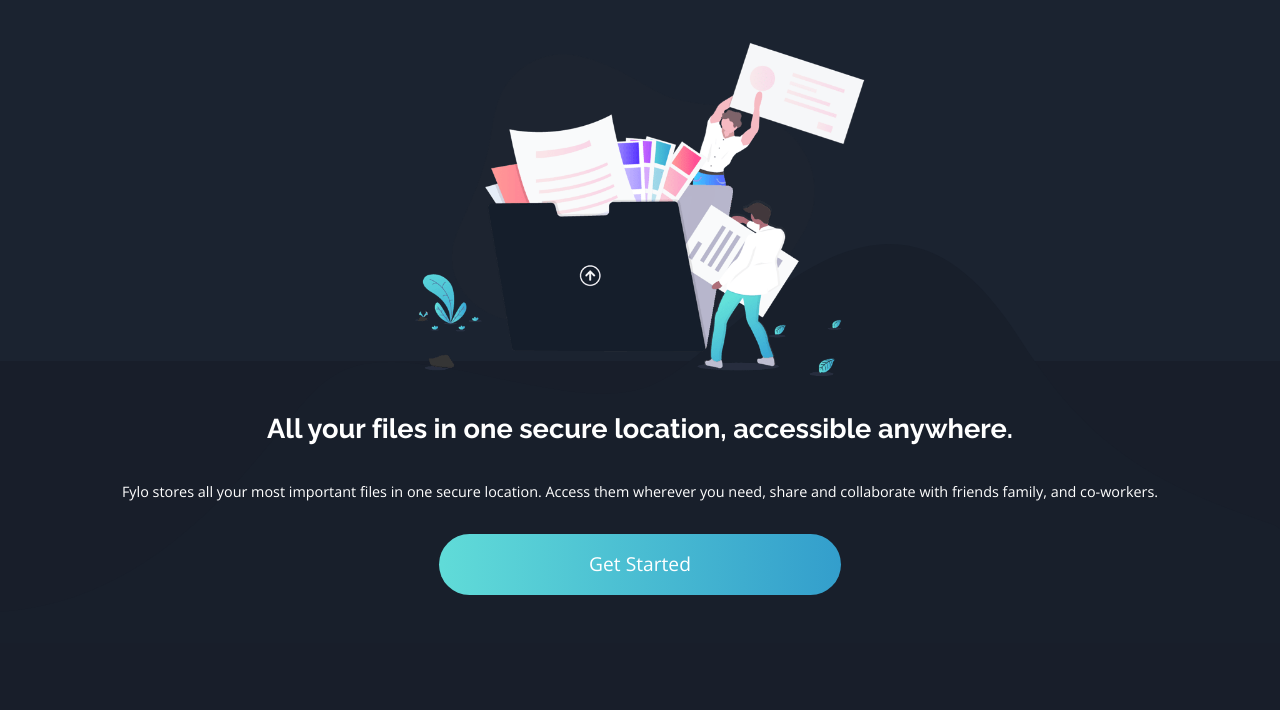
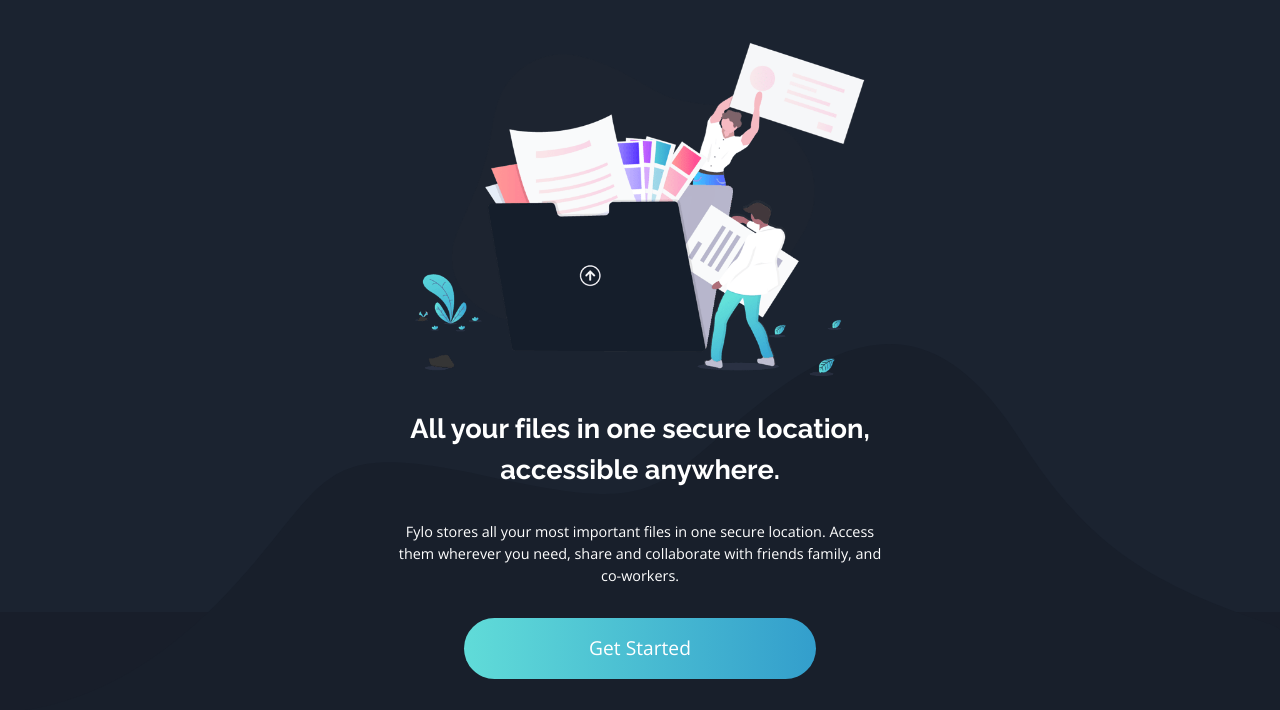
Before and after one commit to igorlech/fylo-landing, a website built with webpack: page src/index.html in a window 1280 px wide. Shown: the part 90-800 px from the top of the page. Built offline with nearby package versions, Linux system fonts and the light colour scheme.

Commit message:
working on curves

```diff
--- a/src/components/intro/intro.scss
+++ b/src/components/intro/intro.scss
@@ -2,8 +2,9 @@
     display: grid;
     place-items: center;
     text-align: center;
+    position: relative;
+
     padding: 0 var(--middle-spacing);
-    position: relative;
 
     background: linear-gradient(
         to bottom,
@@ -14,18 +15,35 @@
     );
 
     .default-img,
-    h1,
-    p,
-    button {
+    .intro-content {
         z-index: 2;
     }
+
+    @media screen and (min-width: 700px) {
+        background: linear-gradient(
+            to bottom,
+            var(--nav-bg-color) 0%,
+            var(--nav-bg-color) 90%,
+            var(--primary-bg-color) 90%,
+            var(--primary-bg-color) 100%
+        );
+    }
+}
+
+.intro-content {
+    max-width: 500px;
 }
 
 .intro-curve {
     position: absolute;
+
     top: 40%;
     left: 0;
     width: 100%;
     height: 100%;
     z-index: 1;
+
+    @media screen and (min-width: 700px) {
+        top: 50%;
+    }
 }
--- a/src/components/signup/signup.scss
+++ b/src/components/signup/signup.scss
@@ -1,4 +1,10 @@
 .signup {
+    display: flex;
+    justify-content: center;
+    align-items: center;
+
+    padding: var(--small-spacing);
+
     background: linear-gradient(
         to bottom,
         var(--primary-bg-color) 0%,
@@ -6,27 +12,23 @@
         var(--footer-bg-color) 50%,
         var(--footer-bg-color) 100%
     );
-
-    display: flex;
-    justify-content: center;
-    align-items: center;
-    padding: var(--small-spacing);
 }
 
 .signup-content {
     text-align: center;
+
+    max-width: 500px;
+    border-radius: 10px;
+    box-shadow: 2px 2px 15px 2px rgb(26, 26, 26);
     padding: var(--medium-spacing) var(--middle-spacing);
     background-color: var(--nav-bg-color);
-    max-width: 600px;
-    border-radius: 10px;
-    box-shadow: 2px 2px 15px 2px rgb(26, 26, 26);
     margin: var(--default-spacing);
 }
 
 .signup-input {
     width: 100%;
     font-size: 0.8rem;
+    border-radius: 50px;
     padding: var(--default-spacing);
-    border-radius: 50px;
     margin-bottom: var(--middle-spacing);
 }
--- a/src/index.html
+++ b/src/index.html
@@ -34,12 +34,14 @@
                     <source media="(min-width: 400px)" srcset="./assets/images/bg-curvy-desktop.svg" />
                     <img src="./assets/images/bg-curvy-mobile.svg" alt="Intro Curve" class="intro-curve-img" />
                 </picture>
-                <h1>All your files in one secure location, accessible anywhere.</h1>
-                <p>
-                    Fylo stores all your most important files in one secure location. Access them wherever you need, share and collaborate
-                    with friends family, and co-workers.
-                </p>
-                <button class="primary-btn">Get Started</button>
+                <div class="intro-content">
+                    <h1>All your files in one secure location, accessible anywhere.</h1>
+                    <p>
+                        Fylo stores all your most important files in one secure location. Access them wherever you need, share and
+                        collaborate with friends family, and co-workers.
+                    </p>
+                    <button class="primary-btn">Get Started</button>
+                </div>
             </section>
             <section class="infobox">
                 <div class="infobox-item">
--- a/src/styles/buttons/buttons.scss
+++ b/src/styles/buttons/buttons.scss
@@ -6,7 +6,7 @@
     color: var(--white-color);
     background: linear-gradient(90deg, var(--cyan-color) -10%, var(--blue-color));
 
-    @media screen and (max-width: 450px) {
+    @media screen and (min-width: 450px) {
         padding: var(--default-spacing) 25%;
     }
 }
@@ -31,7 +31,7 @@
 .signup-btn {
     font-size: 0.8rem;
     width: 100%;
-    @media screen and (max-width: 450px) {
+    @media screen and (min-width: 450px) {
         padding: var(--default-spacing) 20%;
     }
 }
```
